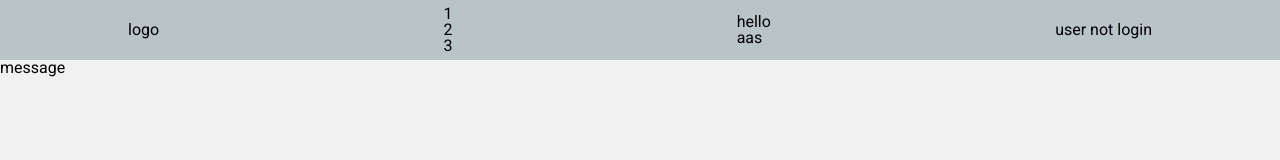
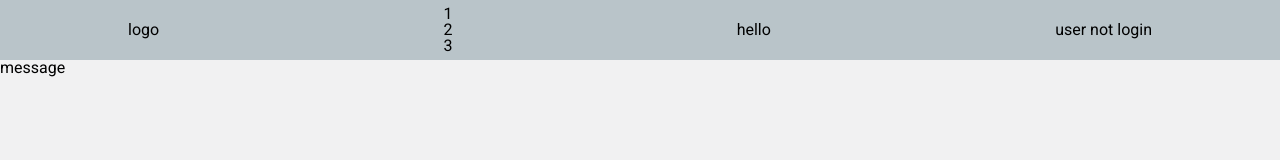
Before and after one commit to grage03/prello, a React (Create React App) app: page / in a window 1280 px wide. Shown: the top 160 px of the page. Built offline with nearby package versions, Linux system fonts and the light colour scheme.

Commit message:
add(app): ui-hint

```diff
--- a/src/core/components/Header/index.tsx
+++ b/src/core/components/Header/index.tsx
@@ -23,7 +23,7 @@ export const Header = () => {
         </nav>
       </div>
 
-      <UiHint>
+      <UiHint description="test">
         <h2 key="trigger">hello</h2>
         <div>
           <h1>ну привет</h1>
--- a/src/core/components/ui-components/Hint/index.tsx
+++ b/src/core/components/ui-components/Hint/index.tsx
@@ -1,15 +1,25 @@
-import React from 'react'
+import React, { useState } from 'react'
 import { UiHintProps } from './interface'
 import { useSlots } from '../../../hooks/useSlots/useSlots'
+import './style/styles.sass'
 
-export const UiHint = ({ children }: UiHintProps) => {
+export const UiHint = ({ children, title, description }: UiHintProps) => {
   const slots = useSlots({ children })
+  const [ isHovered, setIsHovered ] = useState(false)
 
-  console.log(slots)
   return (
-    <div>
-      {slots.trigger}
-      <h1>aas</h1>
+    <div className="hint">
+      <div className="hint__trigger" onMouseOver={() => setIsHovered(true)} onMouseOut={() => setIsHovered(false)}>
+        <h1 className="hint__trigger--title">{slots.trigger}</h1>
+      </div>
+      {isHovered && (
+        <div className="hint__content">
+          {title && <div className="hint__content--title">{title}</div>}
+          <div className="hint__content--description">
+            {description}
+          </div>
+        </div>
+      )}
     </div>
   )
 }
--- a/src/core/components/ui-components/Hint/interface/index.ts
+++ b/src/core/components/ui-components/Hint/interface/index.ts
@@ -1,5 +1,7 @@
 import { ReactElement } from 'react'
 
 export interface UiHintProps {
-  children: ReactElement | ReactElement[]
+  children: ReactElement | ReactElement[],
+  title?: string
+  description: string
 }
--- /dev/null
+++ b/src/core/components/ui-components/Hint/style/styles.sass
@@ -0,0 +1,5 @@
+.hint
+  position: relative
+
+  &__content
+    position: absolute
```
Also changed, not shown: .eslintrc.json.
